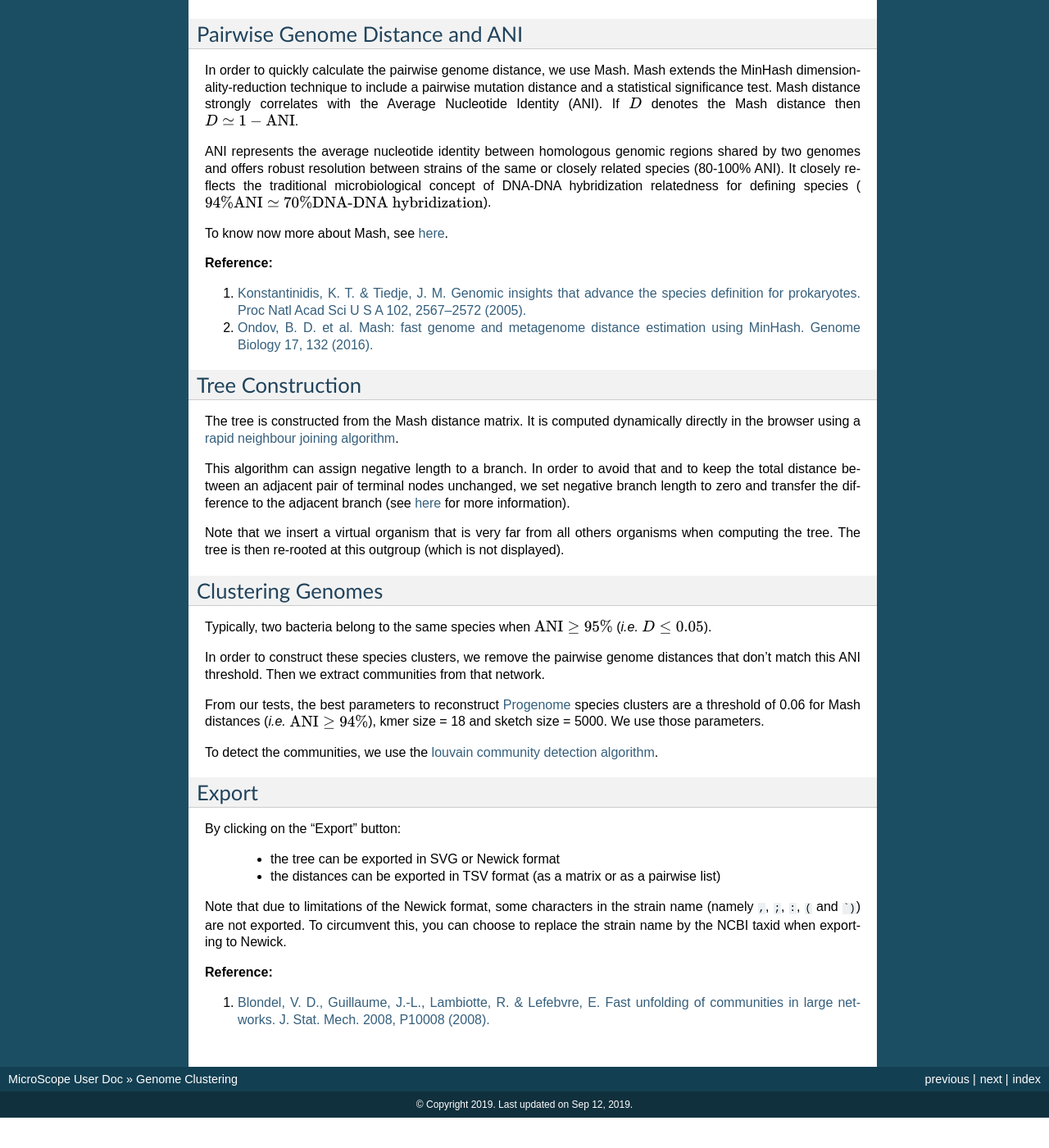
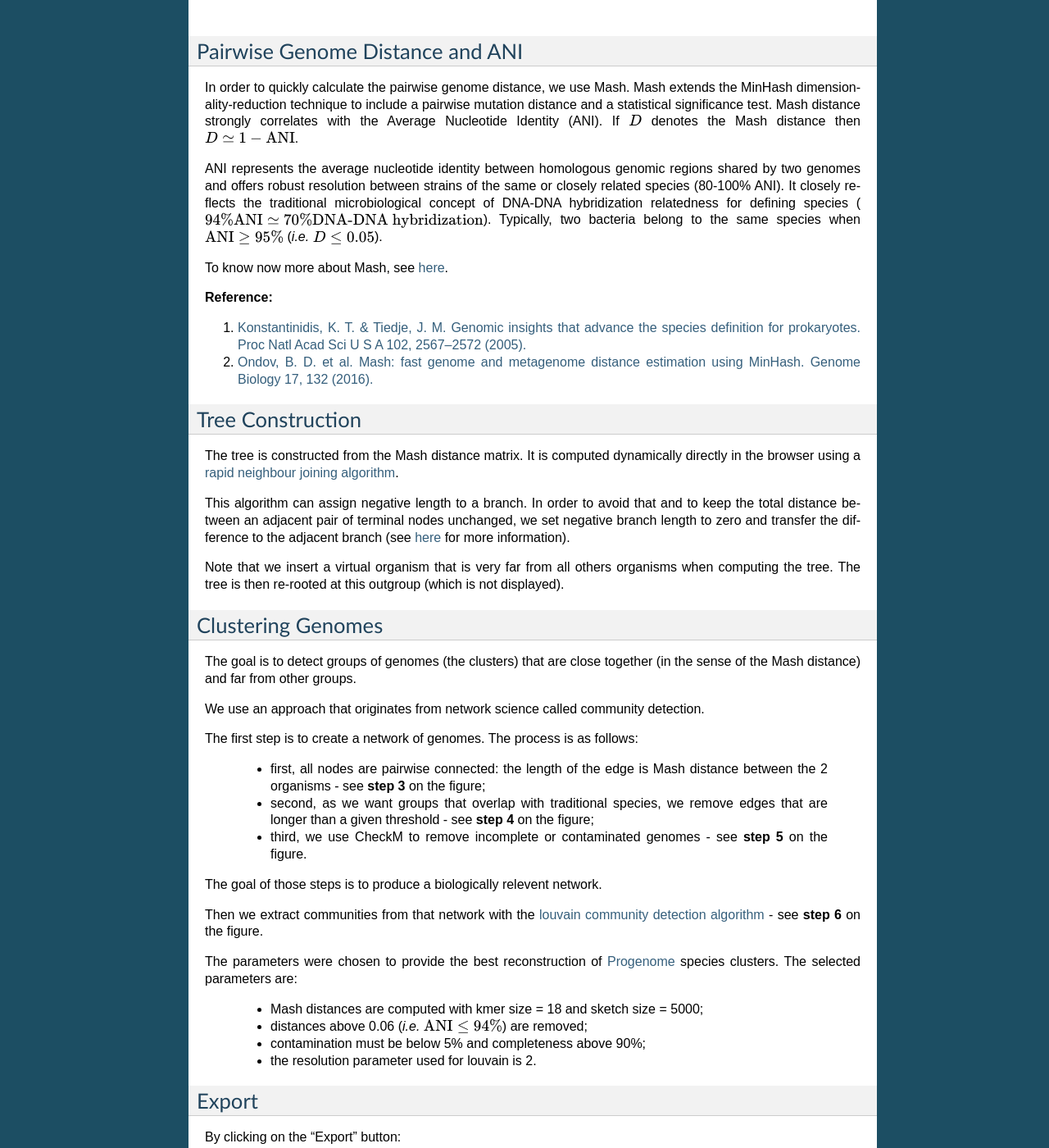
Before and after one commit to labgem/microscope-user-doc, a Sphinx documentation site: the page built from docs/content/compgenomics/genoclust.rst, in a window 1280 px wide and 1400 px high, scrolled down 2413 px. Shown: the whole window at 82% size. Built offline with Sphinx 7.4.7, drawn with Linux system fonts in a browser that asks for light colours; formulas are drawn with MathJax 3; before the commit the page ends 3776 px from its top, so only the background shows below that.

Commit message:
Rework section on genome clustering and figure.
Add the source figure (genoclust-workflow.svg).

```diff
--- a/docs/content/compgenomics/genoclust.rst
+++ b/docs/content/compgenomics/genoclust.rst
@@ -55,8 +55,9 @@ If :math:`D` denotes the Mash distance then :math:`D \simeq 1 - \text{ANI}`.
 
 ANI represents the average nucleotide identity between homologous genomic regions shared by two genomes and offers robust resolution between strains of the same or closely related species (80-100% ANI).
 It closely reflects the traditional microbiological concept of DNA-DNA hybridization relatedness for defining species (:math:`94\% \text{ANI} \simeq70\% \text{DNA-DNA hybridization}`).
+Typically, two bacteria belong to the same species when :math:`\text{ANI} \geq 95\%` (*i.e.* :math:`D \leq 0.05`).
 
-To know now more about Mash, see `here <https://github.com/marbl/Mash>`__.
+To know now more about Mash, see `here <https://github.com/marbl/Mash>`_.
 
 **Reference:**
 
@@ -78,15 +79,29 @@ The tree is then re-rooted at this outgroup (which is not displayed).
 Clustering Genomes
 ------------------
 
-Typically, two bacteria belong to the same species when :math:`\text{ANI} \geq 95\%` (*i.e.* :math:`D \leq 0.05`).
+The goal is to detect groups of genomes (the clusters) that are close together
+(in the sense of the Mash distance) and far from other groups.
 
-In order to construct these species clusters, we remove the pairwise genome distances that don't match this ANI threshold.
-Then we extract communities from that network.
+We use an approach that originates from network science called community detection.
 
-From our tests, the best parameters to reconstruct `Progenome <http://progenomes.embl.de/>`_ species clusters are a threshold of 0.06 for Mash distances  (*i.e.* :math:`\text{ANI} \geq 94\%`), kmer size = 18 and sketch size = 5000.
-We use those parameters.
+The first step is to create a network of genomes.
+The process is as follows:
 
-To detect the communities, we use the `louvain community detection algorithm <https://github.com/taynaud/python-louvain/>`_.
+  * first, all nodes are pairwise connected: the length of the edge is Mash distance between the 2 organisms - see **step 3** on the figure;
+  * second, as we want groups that overlap with traditional species, we remove edges that are longer than a given threshold - see **step 4** on the figure;
+  * third, we use CheckM to remove incomplete or contaminated genomes - see **step 5** on the figure.
+
+The goal of those steps is to produce a biologically relevent network.
+
+Then we extract communities from that network with the `louvain community detection algorithm <https://github.com/taynaud/python-louvain/>`_ - see **step 6** on the figure.
+
+The parameters were chosen to provide the best reconstruction of `Progenome <http://progenomes.embl.de/>`_ species clusters.
+The selected parameters are:
+
+  * Mash distances are computed with kmer size = 18 and sketch size = 5000;
+  * distances above 0.06 (*i.e.* :math:`\text{ANI} \le 94\%`) are removed;
+  * contamination must be below 5% and completeness above 90%;
+  * the resolution parameter used for louvain is 2.
 
 Export
 ------
```
Also changed, not shown: docs/content/compgenomics/img/genoclust-workflow.png, docs/content/compgenomics/img/genoclust-workflow.svg (added).
